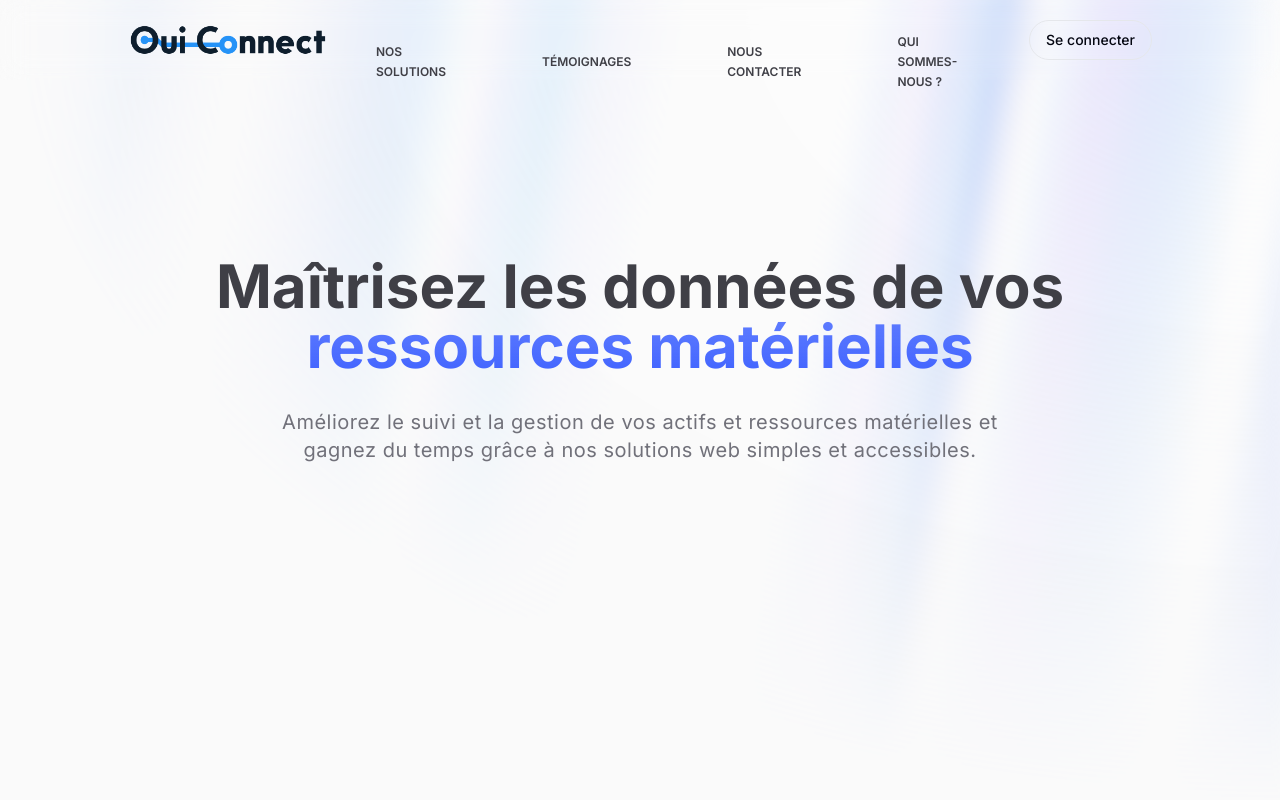
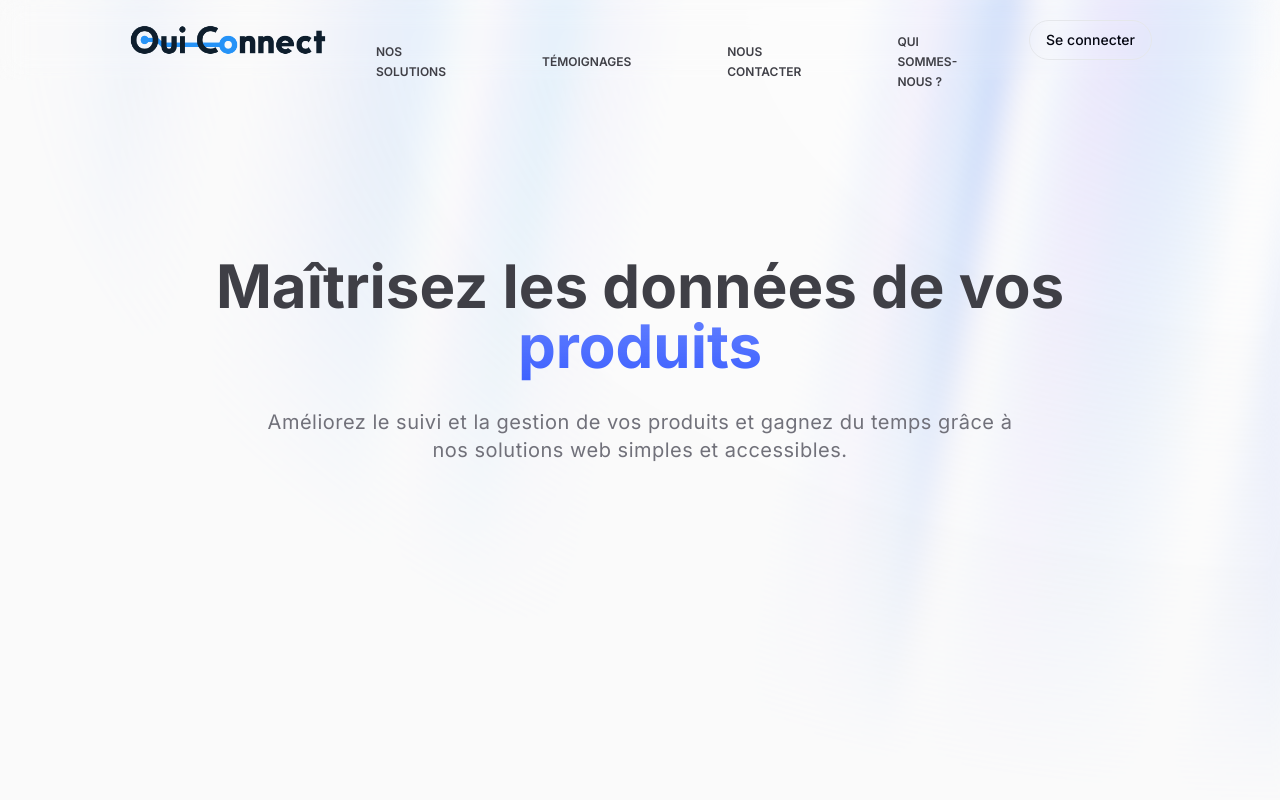
Before and after one commit to oui-connect-adrien/oui-connect, a Next.js app: page / in a window 1280 px wide. Shown: the top 800 px of the page. Built offline with nearby package versions, Linux system fonts and the light colour scheme.

Commit message:
changements vocabulaires

```diff
--- a/app/(public)/(routes)/oui-scan/page.tsx
+++ b/app/(public)/(routes)/oui-scan/page.tsx
@@ -26,7 +26,7 @@ const Page = () => {
 		{
 			title: "Gérez facilement votre parc matériel",
 			description:
-				"Ne perdez plus votre matériel. Géolocalisez précisément vos ressources matérielles. Historisez le parcours de chaque élément tout au long de sa vie. Identifiez instantanément votre matériel (descriptions, numéro d’identification, référence, informations du fabricant, caractéristiques…) d’un simple scan du QR Code associé. Vérifiez la disponibilité de votre parc matériel avec notre moteur de recherche. Rattachez vos ressources matérielles à des affaires et contrats clients pour optimiser votre picking.",
+				"Ne perdez plus votre matériel. Géolocalisez précisément vos produits. Historisez le parcours de chaque élément tout au long de sa vie. Identifiez instantanément votre matériel (descriptions, numéro d’identification, référence, informations du fabricant, caractéristiques…) d’un simple scan du QR Code associé. Vérifiez la disponibilité de votre parc matériel avec notre moteur de recherche. Rattachez vos produits à des affaires et contrats clients pour optimiser votre picking.",
 			content: (
 				<div className="h-full w-full relative">
 					<Image src="/oui-scan-1.png" fill alt="oui-scan-1" />
@@ -34,10 +34,9 @@ const Page = () => {
 			),
 		},
 		{
-			title:
-				"Accédez à un espace entièrement dédié à vos ressources matérielles",
+			title: "Accédez à un espace entièrement dédié à vos produits",
 			description:
-				"Créez des dossiers, stockez et partagez des documents liés à votre matériel (notices, rapport d’intervention, certificat qualité…). Alimentez la vie de vos équipements en ajoutant vos rapports d’intervention, photos, descriptions, et tout autres documents liés à vos équipements. Créez et attribuez autant d’étiquettes (statuts, états, propriétés, caractéristiques, quantité en stock…) que souhaitées à chacuns de vos matériels.",
+				"Créez des dossiers, stockez et partagez des documents liés à vos produits. Alimentez la vie de vos équipements en ajoutant vos rapports d’intervention, photos, descriptions, et tout autres documents liés à vos équipements. Créez et attribuez autant d’étiquettes (statuts, états, propriétés, caractéristiques, quantité en stock…) que souhaitées à chacuns de vos matériels.",
 			content: (
 				<div className="h-full w-full relative">
 					<Image
@@ -53,7 +52,7 @@ const Page = () => {
 		{
 			title: "Accélérez et automatisez la gestion de vos stocks",
 			description:
-				"Rattachez automatiquement vos ressources matérielles à des dépôts ou chantiers spécifiques à vos activités d’un simple scan et simplifiez le suivi de vos mouvements de stocks. Synchronisez automatiquement les informations et mouvements de stocks avec votre ERP. Modulez facilement les quantités en stocks de vos lots (consommables, groupes d’articles…) depuis votre smartphone. Restez à jour en permanence dans l’inventaire et les niveaux de stocks sur tous vos sytèmes d’information",
+				"Rattachez automatiquement vos produits à des dépôts ou chantiers spécifiques à vos activités d’un simple scan et simplifiez le suivi de vos mouvements de stocks. Synchronisez automatiquement les informations et mouvements de stocks avec votre ERP. Modulez facilement les quantités en stocks de vos lots (consommables, groupes d’articles…) depuis votre smartphone. Restez à jour en permanence dans l’inventaire et les niveaux de stocks sur tous vos sytèmes d’information",
 			content: (
 				<div className="h-full w-full relative">
 					<Image
@@ -68,7 +67,7 @@ const Page = () => {
 		{
 			title: "Personnalisez votre gestion",
 			description:
-				"Créez des groupes et sous-groupes (entreprises, départements, services, secteur de marché…) directement dans notre application et rassemblez y vos ressources matérielles (produits, équipements, installations…) pour une meilleure gestion. Personnalisez autant que souhaités vos étiquettes à vos équipements pour définir l’état, les propriétés et tout autres caractéristiques que vous souhaitez. Paramétrez la gestion des droits et accès des utilisateurs au sein de votre groupe.",
+				"Créez des groupes et sous-groupes (entreprises, départements, services, secteur de marché…) directement dans notre application et rassemblez y vos produits pour une meilleure gestion. Personnalisez autant que souhaités vos étiquettes à vos équipements pour définir l’état, les propriétés et tout autres caractéristiques que vous souhaitez. Paramétrez la gestion des droits et accès des utilisateurs au sein de votre groupe.",
 			content: (
 				<div className="h-full w-full relative">
 					<Image
@@ -86,7 +85,7 @@ const Page = () => {
 			<div className="relative min-h-screen py-4 antialiased overflow-hidden">
 				<div className="z-10 relative lg:container lg:pt-40 pt-24 px-4 flex flex-col items-center">
 					<h1 className="text-4xl md:text-6xl font-bold mb-8 relative text-center text-zinc-700 max-w-5xl mx-auto">
-						Suivez et gérez vos ressources matérielles directement <br />
+						Suivez et gérez vos produits directement <br />
 						<span className="relative bg-clip-text text-transparent bg-gradient-to-t from-primary to-primary/[0.8] z-10">
 							depuis votre smartphone
 						</span>
@@ -100,11 +99,10 @@ const Page = () => {
 
 						<div className="flex flex-col gap-8 text-center lg:text-left lg:items-start items-center">
 							<h2 className="text-2xl font-bold text-zinc-700 leading-snug ">
-								Maitrisez la gestion de vos ressources matérielles (articles,
-								produits, équipements, consommables…) en quelques clics.
+								Maitrisez la gestion de vos produits en quelques clics.
 							</h2>
 							<p className="text-base text-zinc-500 mt-2">
-								Scannez le QR code de vos ressources pour les ajouter à votre
+								Scannez le QR code de vos produits pour les ajouter à votre
 								inventaire
 							</p>
 							<Link href="/contact">
@@ -129,7 +127,7 @@ const Page = () => {
 
 						<p className="text-center text-neutral-500 mb-12 max-w-3xl text-xl mx-auto">
 							Parce que OuiScan est la solution la plus simple et la plus
-							efficace pour gérer vos ressources matérielles.
+							efficace pour gérer vos produits.
 						</p>
 						<div className="grid lg:grid-cols-3 gap-8 w-full">
 							{advantages.map((advantage, index) => (
--- a/app/(public)/_components/hero.tsx
+++ b/app/(public)/_components/hero.tsx
@@ -13,13 +13,12 @@ const Hero = () => {
 					<h1 className="text-4xl md:text-6xl font-bold mb-8 mt-20 relative text-center text-zinc-700 max-w-6xl mx-auto">
 						Maîtrisez les données de vos{" "}
 						<span className="relative bg-clip-text text-transparent bg-gradient-to-t from-primary to-primary/[0.8] z-10">
-							ressources matérielles
+							produits
 						</span>
 					</h1>
 					<h2 className="relative font-regular text-base md:text-xl text-zinc-500 tracking-wide mb-8 text-center max-w-3xl mx-auto antialiased">
-						Améliorez le suivi et la gestion de vos actifs et ressources
-						matérielles et gagnez du temps grâce à nos solutions web simples et
-						accessibles.
+						Améliorez le suivi et la gestion de vos produits et gagnez du temps
+						grâce à nos solutions web simples et accessibles.
 					</h2>
 					{/*
 					<div className="flex justify-center items-center">
--- a/app/(public)/_components/projects-list.tsx
+++ b/app/(public)/_components/projects-list.tsx
@@ -21,7 +21,7 @@ export const projects = [
 		name: "Oui-Scan",
 		imageUrl: "/oui-scan.jpg",
 		description:
-			"Optimisez la gestion de vos ressources par QR code grâce à notre solution web",
+			"Optimisez la gestion de vos produits par QR code grâce à notre solution web",
 		link: "/oui-scan",
 	},
 	{
--- a/package.json
+++ b/package.json
@@ -61,14 +61,14 @@
 	},
 	"devDependencies": {
 		"@prisma/client": "^5.12.1",
-		"@types/node": "^20",
+		"@types/node": "20.17.24",
 		"@types/nodemailer": "^6.4.15",
-		"@types/react": "^18",
+		"@types/react": "18.3.18",
 		"@types/react-dom": "^18",
 		"eslint": "^8",
 		"eslint-config-next": "14.2.2",
 		"postcss": "^8",
 		"tailwindcss": "^3.4.1",
-		"typescript": "^5"
+		"typescript": "5.8.2"
 	}
 }
```
Also changed, not shown: 1 other file (tests, documents, lock files or other folders).
